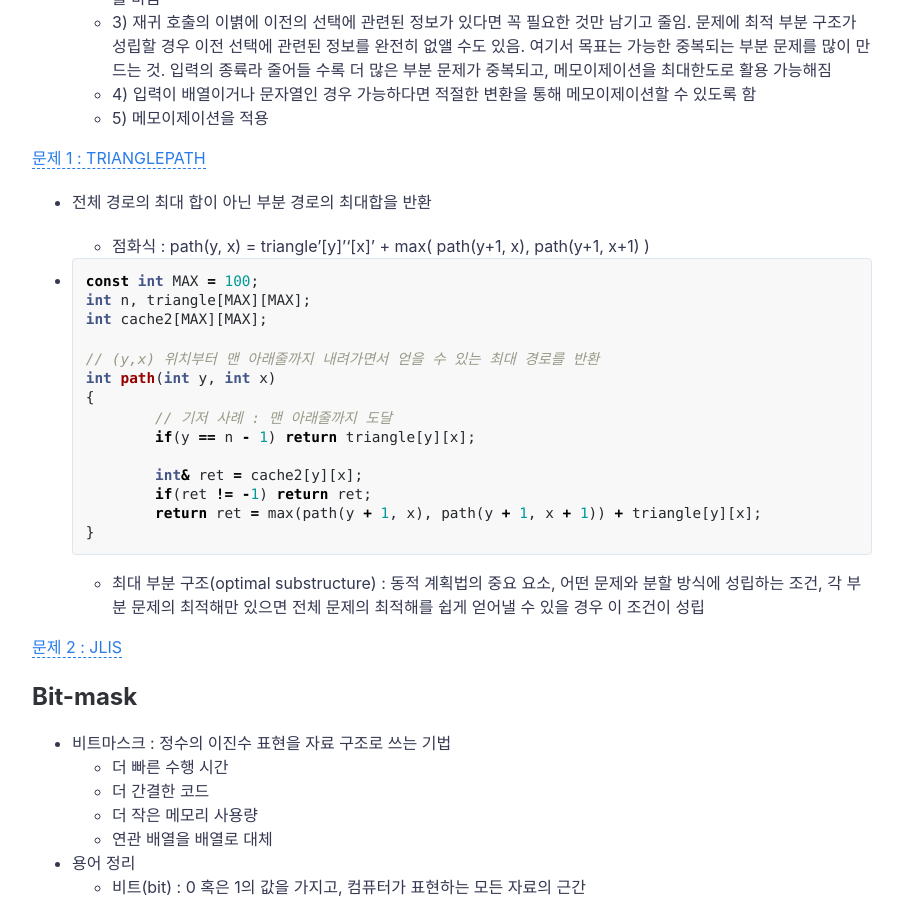
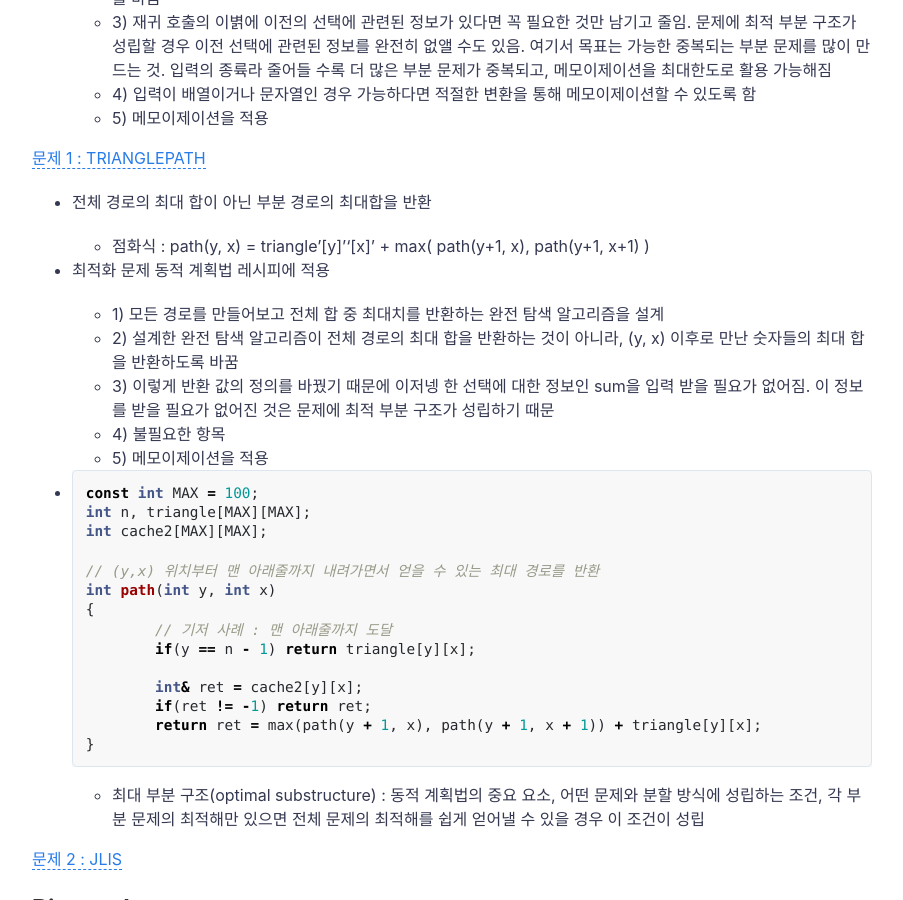
Before and after one commit to jihunparkme/jihunparkme.github.io, a Jekyll site: the page built from _posts/2020-01-06-Algorithm_2.md, in a window 1280 px wide and 900 px high, scrolled down 6739 px. Shown: the whole window, without its empty margins (188-1091 px from the left). Built offline with Jekyll 4.4.1, drawn with Linux system fonts in a browser that asks for light colours; comment, search, counter and statistics services are not loaded.

Commit message:
Edit: add contents

````diff
--- a/_posts/2020-01-06-Algorithm_2.md
+++ b/_posts/2020-01-06-Algorithm_2.md
@@ -274,6 +274,14 @@ featured-img: algorithms
 
   - 점화식 : path(y, x) = triangle'[y]''[x]' + max( path(y+1, x), path(y+1, x+1) )
 
+- 최적화 문제 동적 계획법 레시피에 적용
+
+  - 1) 모든 경로를 만들어보고 전체 합 중 최대치를 반환하는 완전 탐색 알고리즘을 설계
+  - 2) 설계한 완전 탐색 알고리즘이 전체 경로의 최대 합을 반환하는 것이 아니라, (y, x) 이후로 만난 숫자들의 최대 합을 반환하도록 바꿈
+  - 3) 이렇게 반환 값의 정의를 바꿨기 때문에 이저넹 한 선택에 대한 정보인 sum을 입력 받을 필요가 없어짐. 이 정보를 받을 필요가 없어진 것은 문제에 최적 부분 구조가 성립하기 때문
+  - 4) 불필요한 항목
+  - 5) 메모이제이션을 적용
+
 - ```c++
   const int MAX = 100;
   int n, triangle[MAX][MAX];
````
